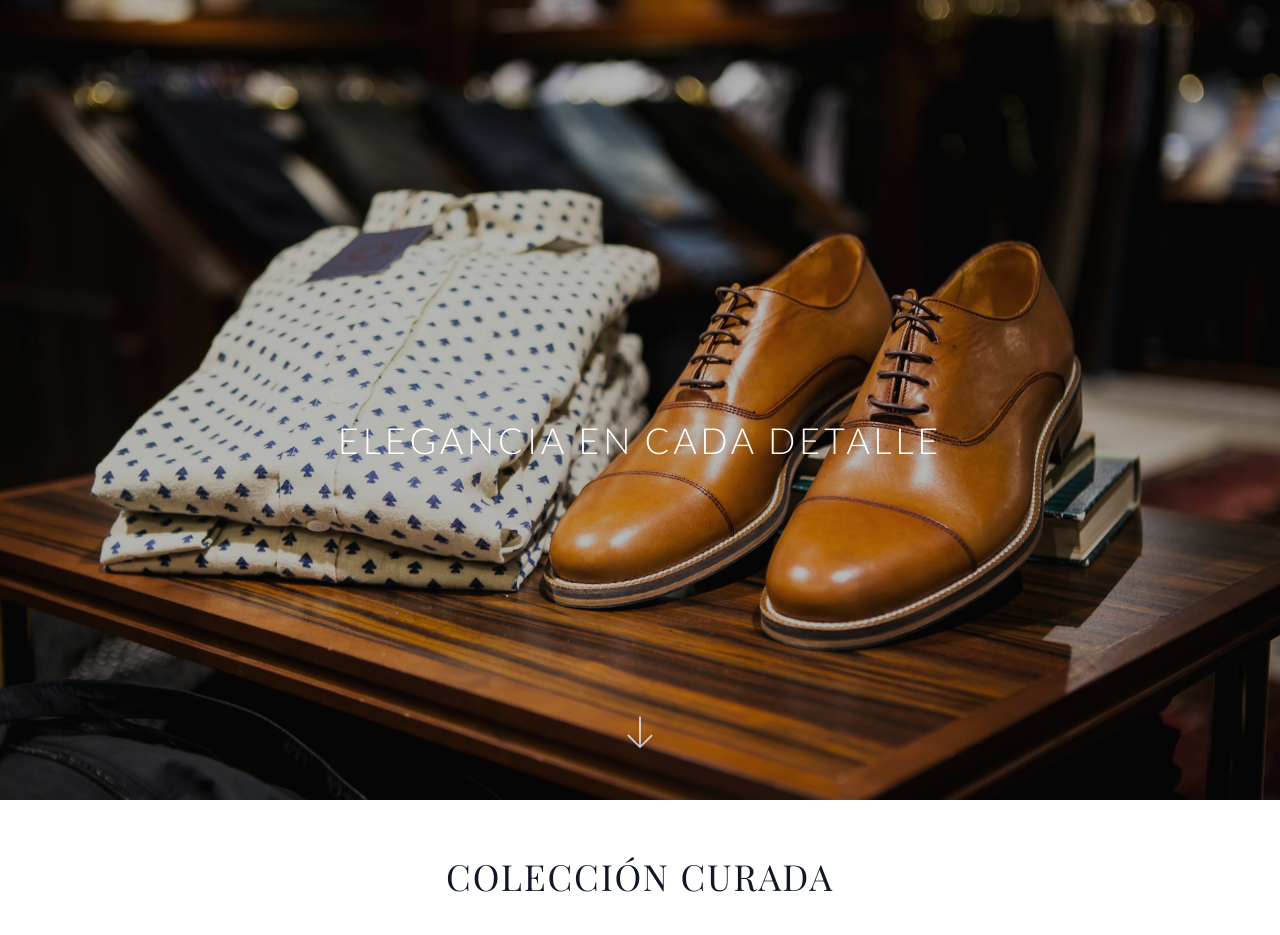
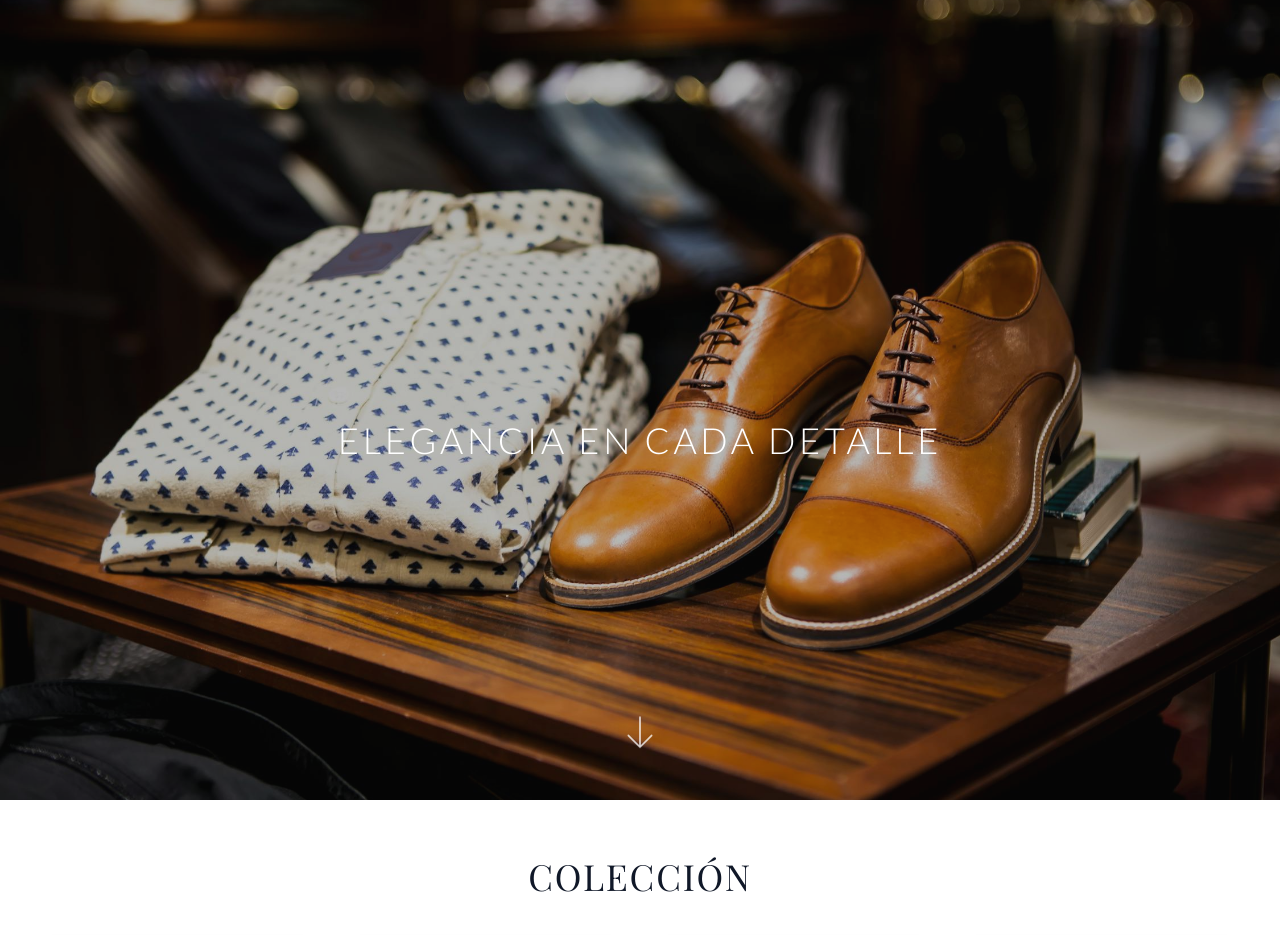
Before and after one commit to rachellarralde/girasol-miami-boutique, a Next.js app: page / in a window 1280 px wide. Shown: the top 935 px of the page. Built offline with nearby package versions, Linux system fonts and the light colour scheme; a web font is replaced by a local one.

Commit message:
Rename gallery heading to Colección/Collection

```diff
--- a/app/components/GallerySection.tsx
+++ b/app/components/GallerySection.tsx
@@ -35,8 +35,8 @@ const products = [
 ];
 
 const copy = {
-  en: { heading: "Curated Collection", cta: "View Details" },
-  es: { heading: "Colección Curada", cta: "Ver Detalles" },
+  en: { heading: "Collection", cta: "View Details" },
+  es: { heading: "Colección", cta: "Ver Detalles" },
 };
 
 export default function GallerySection({ language }: Props) {
```
